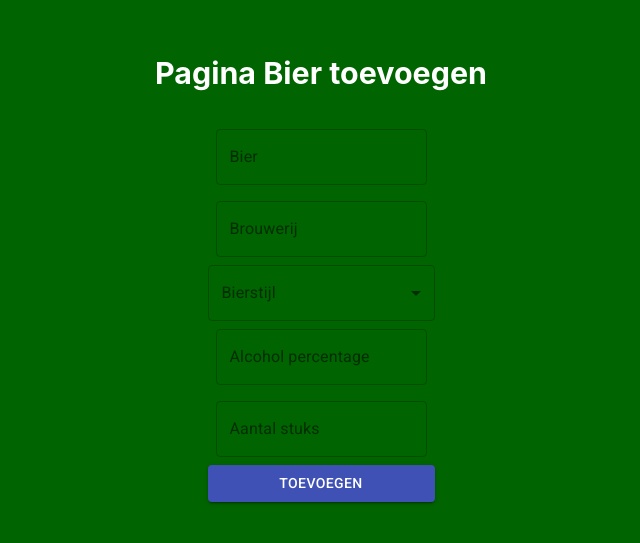
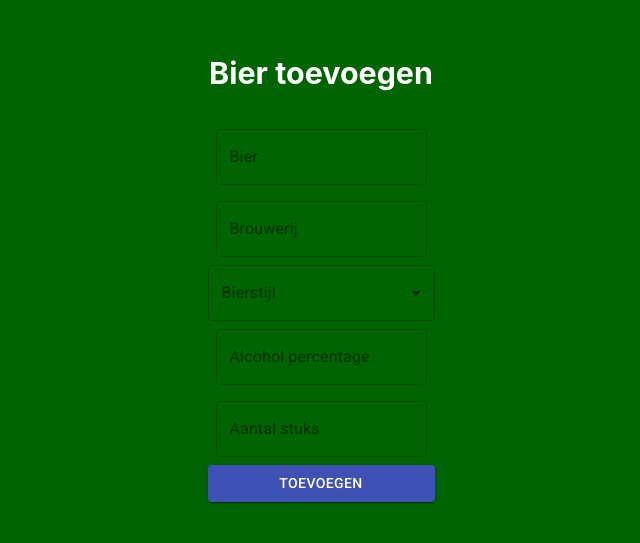
Before and after one commit to mijnbier/app, a React (Create React App) app: page /add-beer in a window 1280 px wide. Shown: the part 137-680 px from the top of the page, without its empty margins (319-959 px from the left). Built offline with nearby package versions, Linux system fonts and the light colour scheme.

Commit message:
change color

```diff
--- a/src/Pages/AddBeer.js
+++ b/src/Pages/AddBeer.js
@@ -39,7 +39,7 @@ export default function AddBeer() {
     return (
         <header>
 
-            <h3>Pagina Bier toevoegen</h3>
+            <h3>Bier toevoegen</h3>
             <FormControl className={classes.root} variant="outlined"  >
                 <TextField Onchange={handleOnChange} value={name}
                     id="beername"
```
